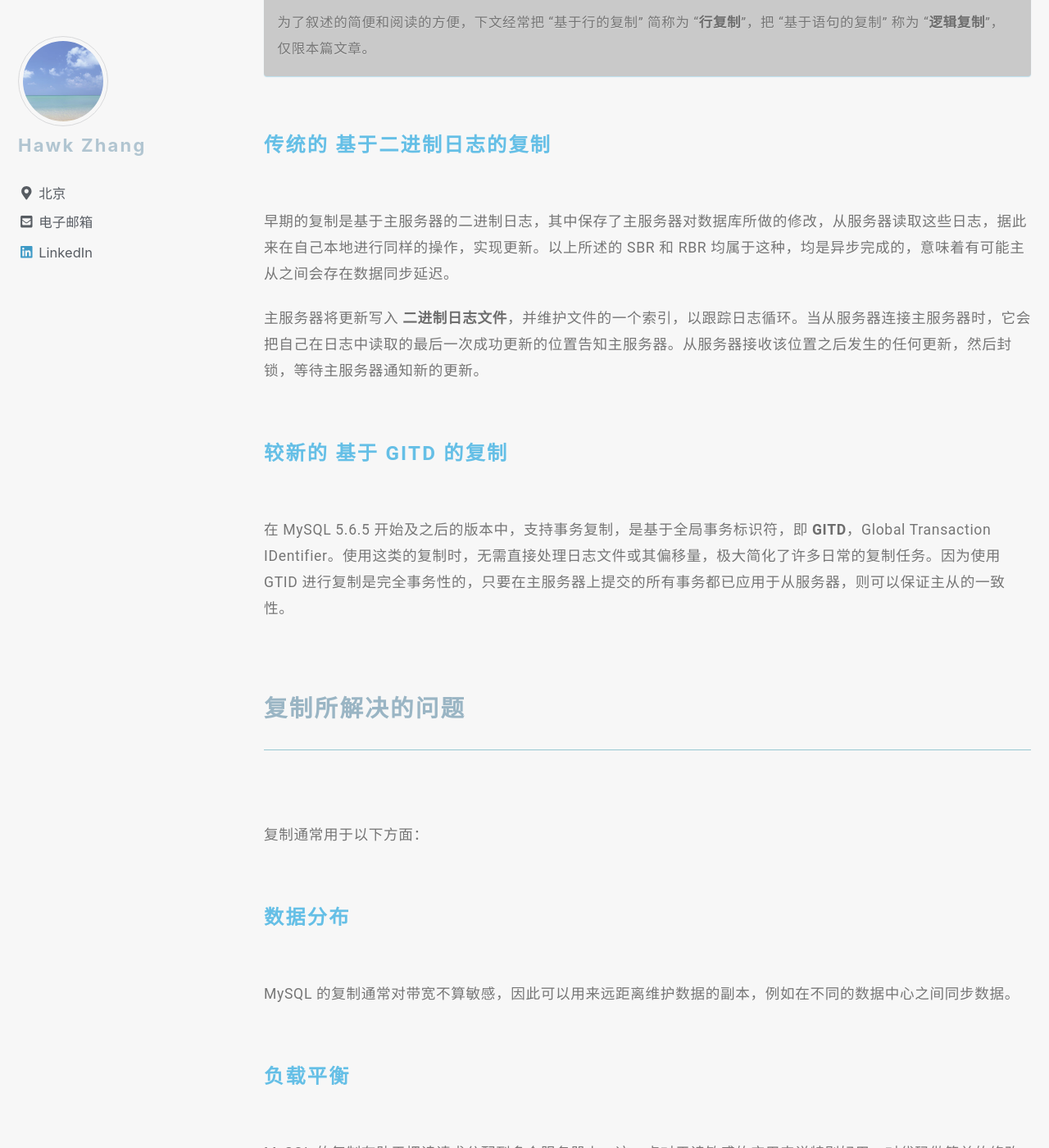
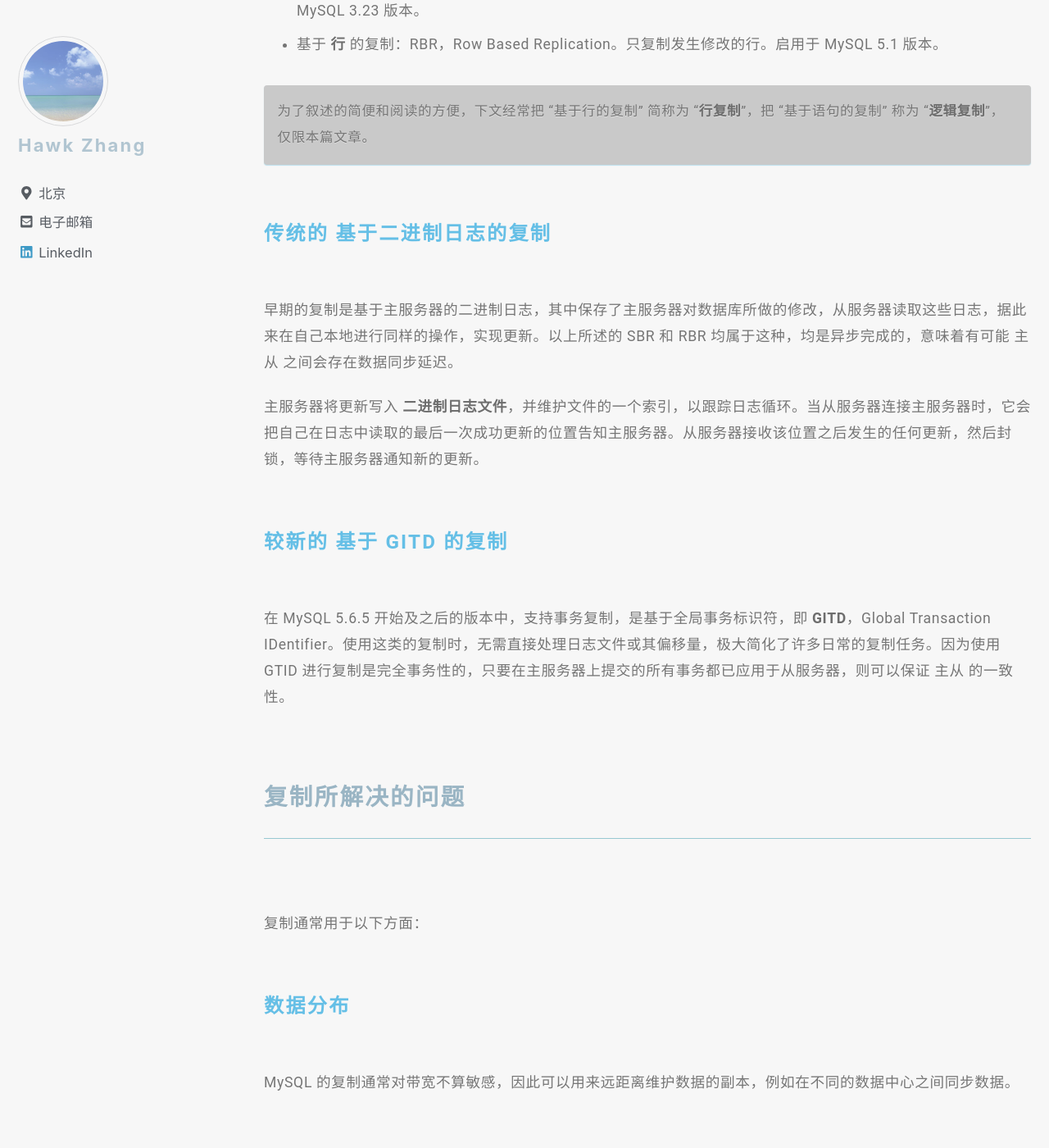
Before and after one commit to narru888/linotes_note, a Jekyll site: the page built from _posts/mysql/2016-03-01-master.slave.md, in a window 1280 px wide and 1400 px high, scrolled down 3024 px. Shown: the whole window at 82% size. Built offline with Jekyll 4.4.1, drawn with Linux system fonts in a browser that asks for light colours; nearby versions of some CDN libraries; a script that is not in the unit is left out; comment, search, counter and statistics services are not loaded; some of the changed text lies outside the part shown.

Commit message:
update on 2018-08-12 20:50:01 CST

````diff
--- a/_posts/mysql/2016-03-01-master.slave.md
+++ b/_posts/mysql/2016-03-01-master.slave.md
@@ -20,10 +20,13 @@
 
 ## MySQL 的复制功能
 
-MySQL 的主从复制来源于其特有的词汇：复制，即 **Replication**。因此在 MySQL 的语境中，提到的复制主要是指这个复制，而不是通常意义的 copy。
+MySQL 的 主从 复制来源于其特有的词汇：复制，即 **Replication**。因此在 MySQL 的语境中，提到的复制主要是指这个复制，而不是通常意义的 copy。
 {: .notice--success}
 
-通过复制，可以让数据从一个 MySQL 数据库服务器被复制到另一个或多个 MySQL 数据库服务器中，前者称为 **主服务器**，即 Master，后者称为 **从服务器**，即 Slaves。这就是所谓的主从。
+通过复制，可以让数据从一个 MySQL 数据库服务器被复制到另一个或多个 MySQL 数据库服务器中，前者称为 **主服务器**，即 Master，后者称为 **从服务器**，即 Slaves。这就是所谓的 主从 。
+
+为了叙述方便，本文中经常会把主服务器简称为 “主”，把从服务器简称为 “从”，前后会用空格分隔。
+{: .notice--primary}
 
 复制默认是 **单向**、 **异步** 进行的，因此，从服务器无需为了收到更新而一直保持连接。这就意味着更新是可以在远距离连接上进行的，甚至可以在临时的或间断性的连接上进行，如拨号连接。根据配置，可以复制全部数据库、部分数据库、或库中指定的表。
 
@@ -36,7 +39,7 @@
 
 ### 复制的优点
 
-MySQL 内置的复制功能，配合使用这种可扩展的架构，是建设大型、高性能应用的基础。这种主从复制不仅仅有利于高性能的应用程序，它还是许多策略的基石，包括：高可用、可扩展性、灾难恢复、备份、数据分析、数据仓库等任务。
+MySQL 内置的复制功能，配合使用这种可扩展的架构，是建设大型、高性能应用的基础。这种 主从 复制不仅仅有利于高性能的应用程序，它还是许多策略的基石，包括：高可用、可扩展性、灾难恢复、备份、数据分析、数据仓库等任务。
 
 * 可扩展解决方案：把负载分摊到多个从服务器上，从而提升性能。在该环境下，所有的 **写** 和 **更新** 操作必须发生于 **主** 服务器上，即主服务器专用于更新。而 **读** 操作，可以发生在一个或多个 **从** 服务器上。这种模式一方面会提升写的性能，另一方面，不断增长的从服务器还会大大提升读的速度。
 
@@ -66,13 +69,13 @@
 
 #### 传统的 基于二进制日志的复制
 
-早期的复制是基于主服务器的二进制日志，其中保存了主服务器对数据库所做的修改，从服务器读取这些日志，据此来在自己本地进行同样的操作，实现更新。以上所述的 SBR 和 RBR 均属于这种，均是异步完成的，意味着有可能主从之间会存在数据同步延迟。
+早期的复制是基于主服务器的二进制日志，其中保存了主服务器对数据库所做的修改，从服务器读取这些日志，据此来在自己本地进行同样的操作，实现更新。以上所述的 SBR 和 RBR 均属于这种，均是异步完成的，意味着有可能 主从 之间会存在数据同步延迟。
 
 主服务器将更新写入 **二进制日志文件**，并维护文件的一个索引，以跟踪日志循环。当从服务器连接主服务器时，它会把自己在日志中读取的最后一次成功更新的位置告知主服务器。从服务器接收该位置之后发生的任何更新，然后封锁，等待主服务器通知新的更新。
 
 #### 较新的 基于 GITD 的复制
 
-在 MySQL 5.6.5 开始及之后的版本中，支持事务复制，是基于全局事务标识符，即 **GITD**，Global Transaction IDentifier。使用这类的复制时，无需直接处理日志文件或其偏移量，极大简化了许多日常的复制任务。因为使用 GTID 进行复制是完全事务性的，只要在主服务器上提交的所有事务都已应用于从服务器，则可以保证主从的一致性。
+在 MySQL 5.6.5 开始及之后的版本中，支持事务复制，是基于全局事务标识符，即 **GITD**，Global Transaction IDentifier。使用这类的复制时，无需直接处理日志文件或其偏移量，极大简化了许多日常的复制任务。因为使用 GTID 进行复制是完全事务性的，只要在主服务器上提交的所有事务都已应用于从服务器，则可以保证 主从 的一致性。
 
 
 
@@ -98,7 +101,7 @@
 
 #### 备份
 
-主从分开非常有利于备份的稳定进行。
+主从 分开非常有利于备份的稳定进行。
 
 #### 高可用 与 失效切换
 
@@ -174,14 +177,14 @@
 
 ## 复制的配置
 
-虽然复制的配置相当简单，但在基本步骤上还有很多变化，取决于具体的实施场景。最基本的场景是新安装的主从服务器。从高层级来看，可以分为以下步骤：
+虽然复制的配置相当简单，但在基本步骤上还有很多变化，取决于具体的实施场景。最基本的场景是新安装的 主从 服务器。从高层级来看，可以分为以下步骤：
 
 1. 在每个服务器上配置复制的帐户
-2. 配置主从服务器
+2. 配置 主从 服务器
 3. 从服务器连接到主服务器进行复制
 
 
-这是在假设默认配置就能满足工作的基础上的，事实也是如此。新安装了主从服务器时，它们拥有相同的数据，即默认的 mysql 数据库。
+这是在假设默认配置就能满足工作的基础上的，事实也是如此。新安装了 主从 服务器时，它们拥有相同的数据，即默认的 mysql 数据库。
 
 
 
@@ -200,7 +203,7 @@
 -> TO 'repl'@'192.168.0.%';
 ```
 
-在主从服务器上都要创建同样的用户。
+在 主从 服务器上都要创建同样的用户。
 
 
 
@@ -398,7 +401,7 @@
 
 ### 在另一个服务器上初始化从服务器
 
-实际生产中往往不会使用新装的服务器来配置，往往是运行了好久的服务器，通常在主从服务器上的数据，一开始也不会同步。
+实际生产中往往不会使用新装的服务器来配置，往往是运行了好久的服务器，通常在 主从 服务器上的数据，一开始也不会同步。
 
 初始时把数据从主服务器复制到从服务器有很多方法：直接复制，从另一个从服务器复制，用最近的备份开始复制。
 
@@ -579,7 +582,7 @@
 * 日志事件比较简洁：相对来说，不会占用太多带宽。
 * 日志文件包含更改相关的所有语句，可以用来审核数据库。
 
-当主从服务器的 **数据格局有所不同** 时，逻辑复制更加适用。例如，主从服务器上的表不同，但数据类似是兼容的，或者字段的顺序也有所不同等等。逻辑复制使得在从服务器上对数据格局的修改更加容易，减少当机时间。逻辑复制在操作上有更大的灵活性。
+当 主从 服务器的 **数据格局有所不同** 时，逻辑复制更加适用。例如， 主从 服务器上的表不同，但数据类似是兼容的，或者字段的顺序也有所不同等等。逻辑复制使得在从服务器上对数据格局的修改更加容易，减少当机时间。逻辑复制在操作上有更大的灵活性。
 
 逻辑复制中，重演的过程大体上是普通的 SQL 操作，所有的变化是以一个容易理解的机制发生的，更容易检查和判断当下发生了什么。
 
@@ -799,7 +802,7 @@
 即使两个服务器其复制是处于相同的 **逻辑点** 上，也无法保证它们处于相同的 **日志坐标**。
 {: .notice--info}
 
-这一点让某些任务处理起来特别复杂，比如让一个从指向新的主，或把从改为主。
+这一点让某些任务处理起来特别复杂，比如让一个从指向新的 主，或把从改为 主。
 
 
 
@@ -894,7 +897,7 @@
 
 ### 一主多从
 
-一主多从的拓扑中，每个从只和主进行通信。
+一主多从的拓扑中，每个 从 只和 主 进行通信。
 
 ![image-center](/assets/images/sql.repl.topo.msss.png){: .align-center}
 
````
Also changed, not shown: other parts of _posts/mysql/2016-03-01-master.slave.md (+6 -6 lines).
